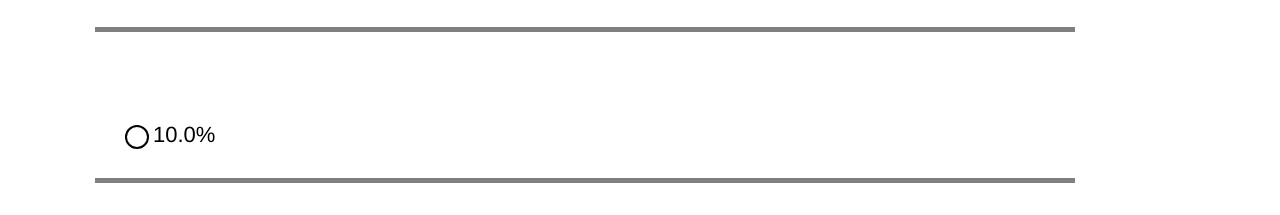
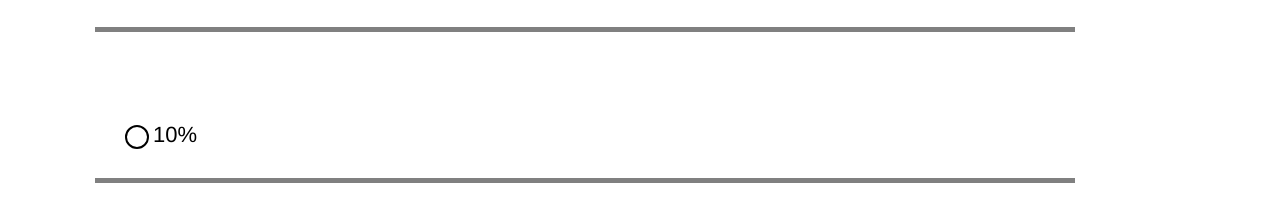
Before and after one commit to Maskonk/QuizGroupProject, a Vue app in the folder client/: page /#/quiz in a window 1280 px wide. Shown: the part 4904-5119 px from the top of the page. Built offline with nearby package versions, Linux system fonts and the light colour scheme.

Commit message:
Fixed a bug withone of the questions

```diff
--- a/client/src/questions.js
+++ b/client/src/questions.js
@@ -54,7 +54,7 @@ export const questions = [{
                 "5.0%",
                 "3.7%",
                 "0.2%",
-                "10.0%"
+                "10%"
             ]},
     {"question": "Where in the modern world was Genghis Khan born?",
         "correct_answer": "Mongolia",
```
